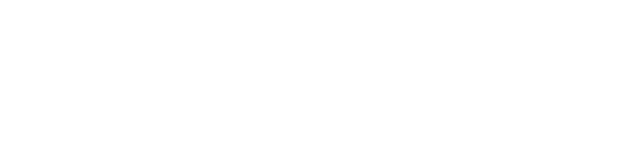
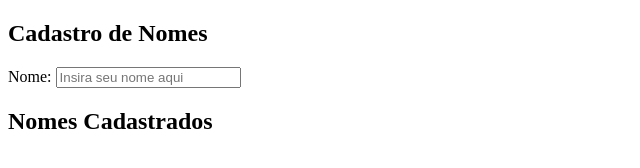
Before and after one commit to mateusmaranhao/primeiro-crud, a plain HTML site: page index.html in a window 1280 px wide. Shown: the whole page, without its empty margins (0-640 px from the left). Drawn offline with Linux system fonts and the light colour scheme.

Commit message:
iniciar HTML

```diff
--- a/index.html
+++ b/index.html
@@ -10,6 +10,22 @@
 </head>
 
 <body>
+  <main>
+    <section>
+      <h1>Cadastro de Nomes</h1>
+      <form>
+        <label>
+          Nome:
+          <input type="text" id="inputName" placeholder="Insira seu nome aqui">
+        </label>
+      </form>
+    </section>
+
+    <section>
+      <h2>Nomes Cadastrados</h2>
+      <div id="names"></div>
+    </section>
+  </main>
 
   <script src="./js/script.js"></script>
 </body>
```
